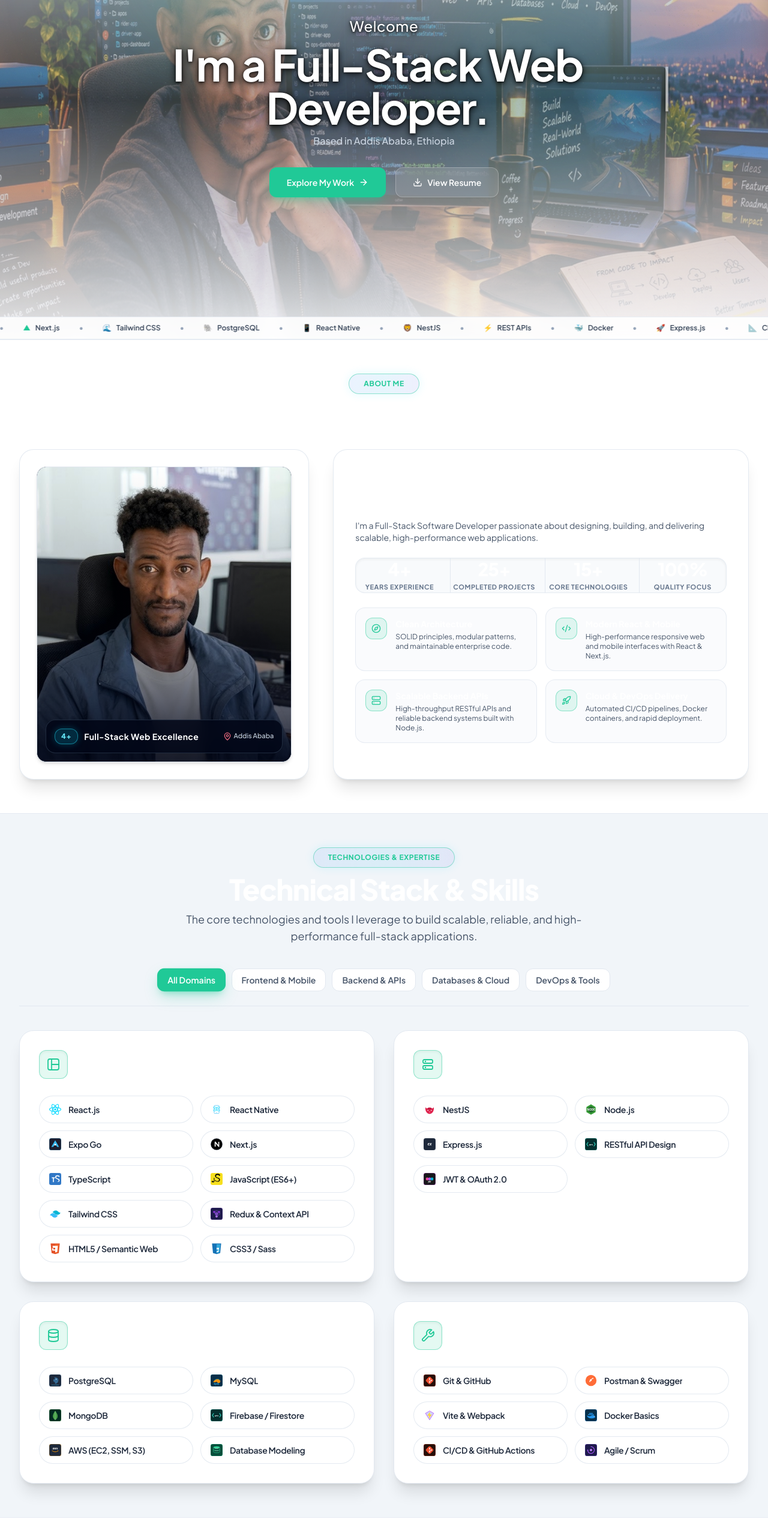
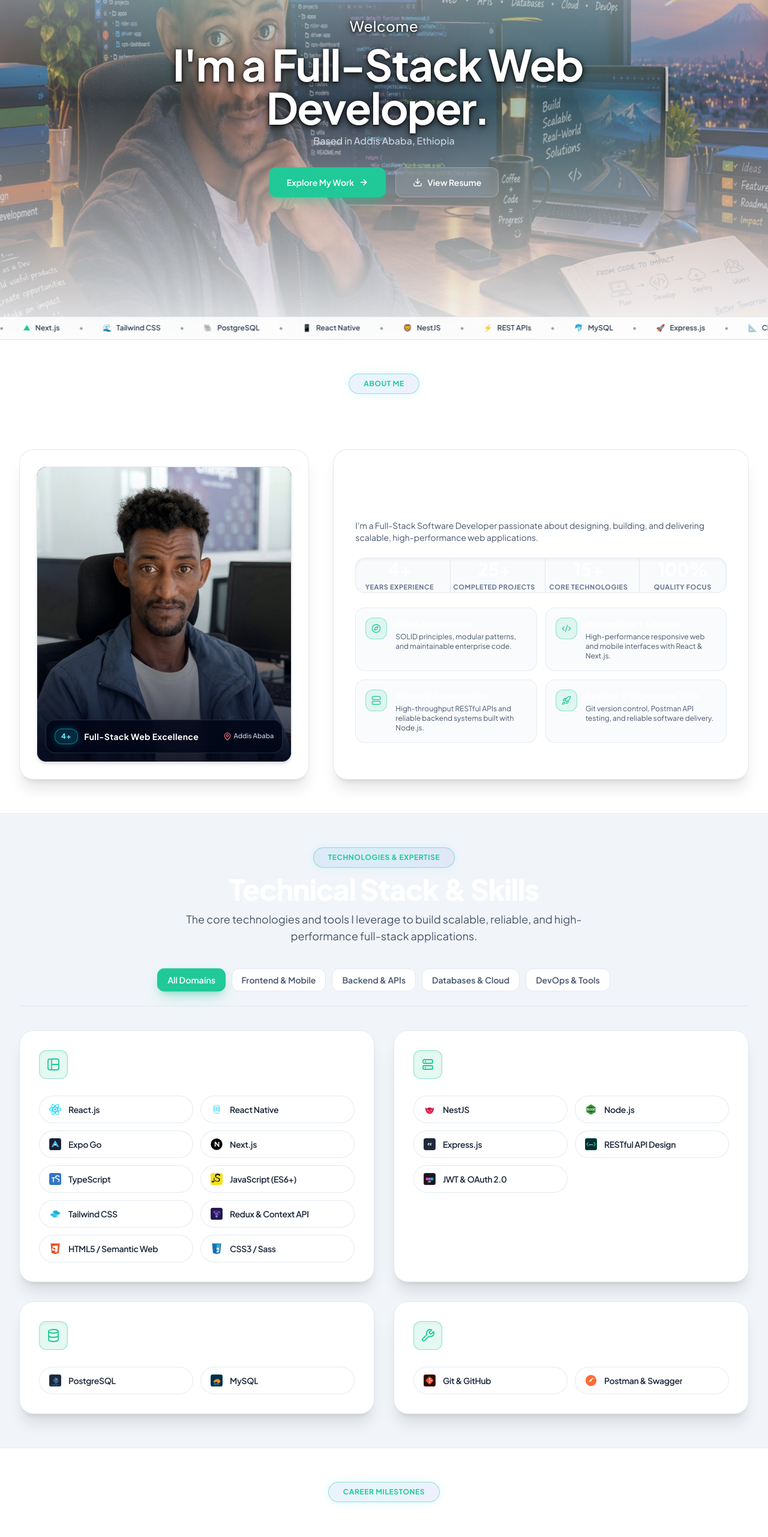
Before and after one commit to meseretshumye/Resume, a React (Vite) app: page / in a window 1280 px wide. Shown: the part 234-2797 px from the top of the page at 60% size. Built offline with nearby package versions, Linux system fonts and the light colour scheme.

Commit message:
style(skills): remove AWS, Firebase, MongoDB, DB Modeling, Vite/Webpack, Docker, CI/CD, and Agile

```diff
--- a/src/components/About.jsx
+++ b/src/components/About.jsx
@@ -40,9 +40,9 @@ export default function About({ personalInfo = {}, onOpenResume }) {
       iconBg: "bg-indigo-500/10 border-indigo-500/20",
     },
     {
-      title: "Cloud & DevOps Delivery",
+      title: "DevOps & Engineering Tools",
       description:
-        "Automated CI/CD pipelines, Docker containers, and rapid deployment.",
+        "Git version control, Postman API testing, and reliable software delivery.",
       icon: Rocket,
       iconColor: "text-indigo-400",
       iconBg: "bg-indigo-500/10 border-indigo-500/20",
--- a/src/components/Hero.jsx
+++ b/src/components/Hero.jsx
@@ -65,7 +65,7 @@ const TICKER_ITEMS = [
   { name: "React Native", symbol: "📱" },
   { name: "NestJS", symbol: "🦁" },
   { name: "REST APIs", symbol: "⚡" },
-  { name: "Docker", symbol: "🐳" },
+  { name: "MySQL", symbol: "🐬" },
   { name: "Express.js", symbol: "🚀" },
   { name: "Clean Architecture", symbol: "📐" },
 ];
--- a/src/components/ResumeModal.jsx
+++ b/src/components/ResumeModal.jsx
@@ -240,13 +240,13 @@ export default function ResumeModal({ isOpen, onClose, personalInfo, experience,
                   <div>
                     <h4 className="text-xs font-bold text-slate-900 dark:text-white">Databases</h4>
                     <p className="text-[11px] sm:text-xs text-slate-600 dark:text-slate-400 mt-0.5 leading-relaxed">
-                      PostgreSQL, MongoDB, MySQL, Redis, Firebase Firestore, Supabase, SQLite
+                      PostgreSQL, MySQL, Relational Database Management, SQL Query Optimization
                     </p>
                   </div>
                   <div>
-                    <h4 className="text-xs font-bold text-slate-900 dark:text-white">DevOps &amp; Engineering</h4>
+                    <h4 className="text-xs font-bold text-slate-900 dark:text-white">DevOps &amp; Tools</h4>
                     <p className="text-[11px] sm:text-xs text-slate-600 dark:text-slate-400 mt-0.5 leading-relaxed">
-                      Docker, Git &amp; GitHub, CI/CD Actions, Vite, Postman, Linux / Bash, Figma, Quality Assurance
+                      Git &amp; GitHub, Postman, Swagger, Version Control Workflows, Quality Assurance
                     </p>
                   </div>
                 </div>
--- a/src/components/Skills.jsx
+++ b/src/components/Skills.jsx
@@ -53,7 +53,7 @@ export default function Skills({ skills = [], skillCategories = [] }) {
         name: "Databases & Cloud",
         filterLabel: "Databases & Cloud",
         // description:
-        //   "Designing efficient relational & NoSQL schemas, optimizing complex queries, and managing resilient cloud backends.",
+        //   "Designing efficient relational schemas, optimizing SQL queries, and maintaining data integrity.",
         iconSvg: (
           <svg
             viewBox="0 0 24 24"
@@ -73,7 +73,7 @@ export default function Skills({ skills = [], skillCategories = [] }) {
         name: "DevOps & Engineering Tools",
         filterLabel: "DevOps & Tools",
         // description:
-        //   "Mobile testing, modern build tools, version control, API testing, and agile workflows.",
+        //   "Version control management with Git & GitHub and comprehensive API testing with Postman.",
         iconSvg: (
           <svg
             viewBox="0 0 24 24"
--- a/src/data/resumeData.js
+++ b/src/data/resumeData.js
@@ -67,13 +67,13 @@ export const resumeData = {
     {
       id: "database",
       name: "Databases & Cloud",
-      description: "Designing efficient relational & NoSQL schemas, optimizing complex queries, and managing resilient cloud backends.",
+      description: "Designing efficient relational schemas, optimizing SQL queries, and maintaining data integrity.",
       icon: "Database"
     },
     {
       id: "devops",
       name: "DevOps & Engineering Tools",
-      description: "Mobile testing, modern build tools, version control, API testing, and agile workflows.",
+      description: "Version control management with Git & GitHub and comprehensive API testing with Postman.",
       icon: "Wrench"
     }
   ],
@@ -101,18 +101,10 @@ export const resumeData = {
     // --- 3. Databases & Cloud (Exact match to design) ---
     { name: "PostgreSQL", category: "database", level: 92, levelText: "Advanced", icon: "Database", symbol: "🐘", popular: true },
     { name: "MySQL", category: "database", level: 90, levelText: "Advanced", icon: "HardDrive", symbol: "🐬", popular: true },
-    { name: "MongoDB", category: "database", level: 85, levelText: "Intermediate", icon: "Database", symbol: "🍃", popular: false },
-    { name: "Firebase / Firestore", category: "database", level: 88, levelText: "Advanced", icon: "Flame", symbol: "🔥", popular: true },
-    { name: "AWS (EC2, SSM, S3)", category: "database", level: 80, levelText: "Intermediate", icon: "Cloud", symbol: "☁", popular: false },
-    { name: "Database Modeling", category: "database", level: 90, levelText: "Advanced", icon: "Database", symbol: "ERD", popular: true },
 
     // --- 4. DevOps & Engineering Tools (Exact match to design) ---
     { name: "Git & GitHub", category: "devops", level: 95, levelText: "Advanced", icon: "GitBranch", symbol: "⌥", popular: true },
-    { name: "Postman & Swagger", category: "devops", level: 92, levelText: "Advanced", icon: "Send", symbol: "🚀", popular: true },
-    { name: "Vite & Webpack", category: "devops", level: 90, levelText: "Advanced", icon: "Rocket", symbol: "⚡", popular: true },
-    { name: "Docker Basics", category: "devops", level: 82, levelText: "Intermediate", icon: "Box", symbol: "🐳", popular: false },
-    { name: "CI/CD & GitHub Actions", category: "devops", level: 88, levelText: "Advanced", icon: "GitBranch", symbol: "⚙", popular: true },
-    { name: "Agile / Scrum", category: "devops", level: 94, levelText: "Advanced", icon: "Workflow", symbol: "🔄", popular: true }
+    { name: "Postman & Swagger", category: "devops", level: 92, levelText: "Advanced", icon: "Send", symbol: "🚀", popular: true }
   ],
 
   experience: [
@@ -144,10 +136,10 @@ export const resumeData = {
         "Architected and deployed scalable SaaS web applications, responsive client portals, and multi-tenant digital platforms.",
         "Engineered intuitive cross-platform mobile apps and modern web interfaces using React, React Native, TypeScript, Next.js, and Tailwind CSS.",
         "Transformed complex client requirements and UI/UX mockups into pixel-perfect, accessible, and cross-browser compatible digital solutions.",
-        "Developed robust full-stack architectures, high-performance RESTful APIs, and optimized PostgreSQL and MongoDB databases.",
-        "Delivered mobile-first, high-speed applications with sub-second load times, Core Web Vitals optimization, and automated CI/CD pipelines."
+        "Developed robust full-stack architectures, high-performance RESTful APIs, and optimized PostgreSQL and MySQL databases.",
+        "Delivered mobile-first, high-speed applications with sub-second load times, Core Web Vitals optimization, and reliable production deployments."
       ],
-      technologies: ["React.js", "React Native", "Next.js", "TypeScript", "Node.js", "SaaS Architecture", "Tailwind CSS", "RESTful APIs", "PostgreSQL", "MongoDB"]
+      technologies: ["React.js", "React Native", "Next.js", "TypeScript", "Node.js", "SaaS Architecture", "Tailwind CSS", "RESTful APIs", "PostgreSQL", "MySQL"]
     }
   ],
 
--- a/src/data/skills.ts
+++ b/src/data/skills.ts
@@ -43,17 +43,12 @@ export const skills: Skill[] = [
 
   // --- Databases ---
   { name: "PostgreSQL", category: "database", level: 88, icon: "Database", symbol: "🐘", popular: true },
-  { name: "MongoDB & Mongoose (NoSQL)", category: "database", level: 86, icon: "Database", symbol: "🍃", popular: true },
   { name: "MySQL / Relational DBs", category: "database", level: 85, icon: "HardDrive", symbol: "🐬", popular: false },
   { name: "Redis (In-Memory Caching)", category: "database", level: 82, icon: "Zap", symbol: "⚡", popular: false },
-  { name: "Firebase & Cloud Firestore", category: "database", level: 84, icon: "Flame", symbol: "🔥", popular: false },
   { name: "Supabase & SQLite", category: "database", level: 84, icon: "HardDrive", symbol: "⚡", popular: false },
 
   // --- DevOps & Engineering Tools ---
-  { name: "Docker & Containerization", category: "devops", level: 84, icon: "Box", symbol: "🐳", popular: true },
   { name: "Git & GitHub Version Control", category: "devops", level: 94, icon: "GitBranch", symbol: "⌥", popular: true },
-  { name: "CI/CD & GitHub Actions", category: "devops", level: 82, icon: "Workflow", symbol: "⚙", popular: false },
-  { name: "Vite & Modern Build Tooling", category: "devops", level: 90, icon: "Rocket", symbol: "⚡", popular: true },
   { name: "Postman & Automated API Testing", category: "devops", level: 88, icon: "Send", symbol: "🚀", popular: false },
   { name: "Linux & Bash Shell Scripting", category: "devops", level: 84, icon: "Terminal", symbol: "sh", popular: false },
   { name: "Figma & UI Prototyping", category: "devops", level: 85, icon: "Figma", symbol: "❖", popular: false },
```
